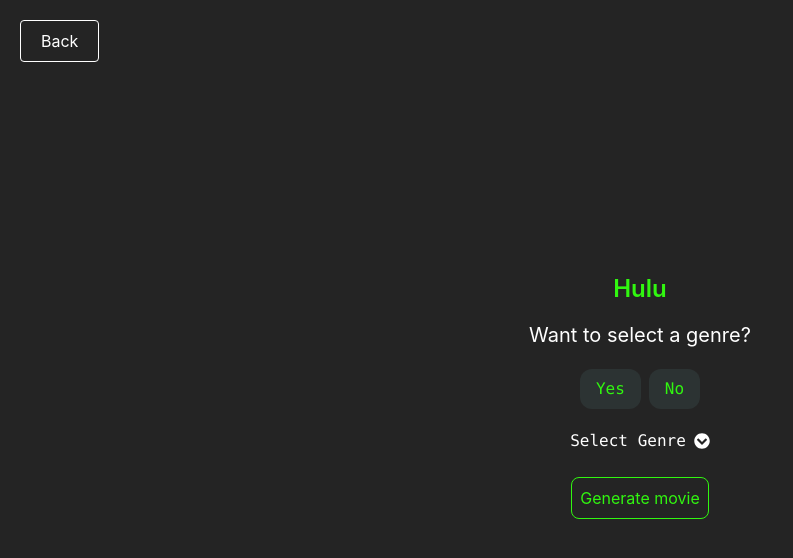
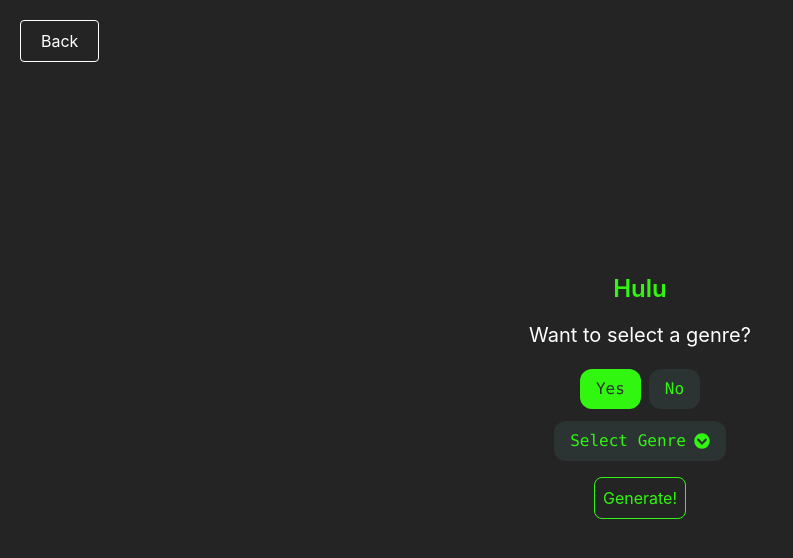
Before and after one commit to armando-valencia/random-movie-generator, a React (Vite) app: page /hulu in a window 1280 px wide. Both pictures are taken after a click on the button "Yes". Shown: the top 558 px of the page, without its empty margins (0-793 px from the left). Built offline with nearby package versions, Linux system fonts and the light colour scheme.

Commit message:
Apply hover styles for buttons

```diff
--- a/src/components/GenerateMovieButton.jsx
+++ b/src/components/GenerateMovieButton.jsx
@@ -14,7 +14,7 @@
                 className="m-2 p-2 rounded-lg border border-[#31f610] text-[#31f610] hover:bg-[#31f610] hover:text-[#242424] hover:font-semibold"
                 // onClick={fetchMovie}
             >
-                Generate {selectedGenre} movie
+                Generate!
             </button>
         </>
     );
--- a/src/components/SelectGenre.jsx
+++ b/src/components/SelectGenre.jsx
@@ -26,8 +26,14 @@
     { id: 9648, genre: 'Mystery' },
 ];
 
-const SelectGenre = ({ genreChanger, idChanger }) => {
+const SelectGenre = ({ genreChanger, idChanger, genre }) => {
     const [showGenres, setShowGenres] = useState(null);
+
+    const onClickNo = () => {
+        setShowGenres(false);
+        genreChanger(null);
+        idChanger(null);
+    };
 
     return (
         <div className="text-center p-2">
@@ -35,7 +41,7 @@
             <div className="p-2">
                 <Button
                     variant="custom"
-                    colorScheme="brand"
+                    colorScheme={`${showGenres ? 'active' : 'brand'}`}
                     onClick={e => setShowGenres(true)}
                     className="m-1"
                 >
@@ -43,12 +49,8 @@
                 </Button>
                 <Button
                     variant="custom"
-                    colorScheme="brand"
-                    onClick={e => {
-                        setShowGenres(false);
-                        genreChanger(null);
-                        idChanger(null);
-                    }}
+                    colorScheme={`${showGenres ? 'brand' : 'active'}`}
+                    onClick={e => onClickNo()}
                     className="m-1"
                 >
                     No
@@ -61,10 +63,12 @@
                         as={Button}
                         rightIcon={<FaChevronCircleDown />}
                         colorScheme="brand"
+                        variant="custom"
+                        value={genre}
                     >
-                        Select Genre
+                        {genre !== null ? `Genre: ${genre}` : 'Select Genre'}
                     </MenuButton>
-                    <MenuList>
+                    <MenuList bg="#2C3333">
                         {genres.map(genre => (
                             <MenuItem
                                 key={genre.genre}
@@ -72,6 +76,9 @@
                                     genreChanger(genre.genre);
                                     idChanger(genre.id);
                                 }}
+                                closeOnSelect="true"
+                                bg="#2C3333"
+                                _hover={{ bg: '#242424' }}
                             >
                                 {genre.genre}
                             </MenuItem>
--- a/src/layouts/PlatformGenerator.jsx
+++ b/src/layouts/PlatformGenerator.jsx
@@ -22,6 +22,7 @@
                     <SelectGenre
                         genreChanger={setSelectedGenre}
                         idChanger={setSelectedGenreId}
+                        genre={selectedGenre}
                     />
                     <GenerateMovieButton
                         selectedGenre={selectedGenre}
--- a/src/styles/theme.js
+++ b/src/styles/theme.js
@@ -7,6 +7,10 @@
             100: '#2C3333', // shade of gray
             200: '#31f610', // neon green
         },
+        active: {
+            100: '#31f610', // neon green
+            200: '#2C3333', // shade of gray
+        },
     },
     components: {
         Button: buttonTheme,
```
